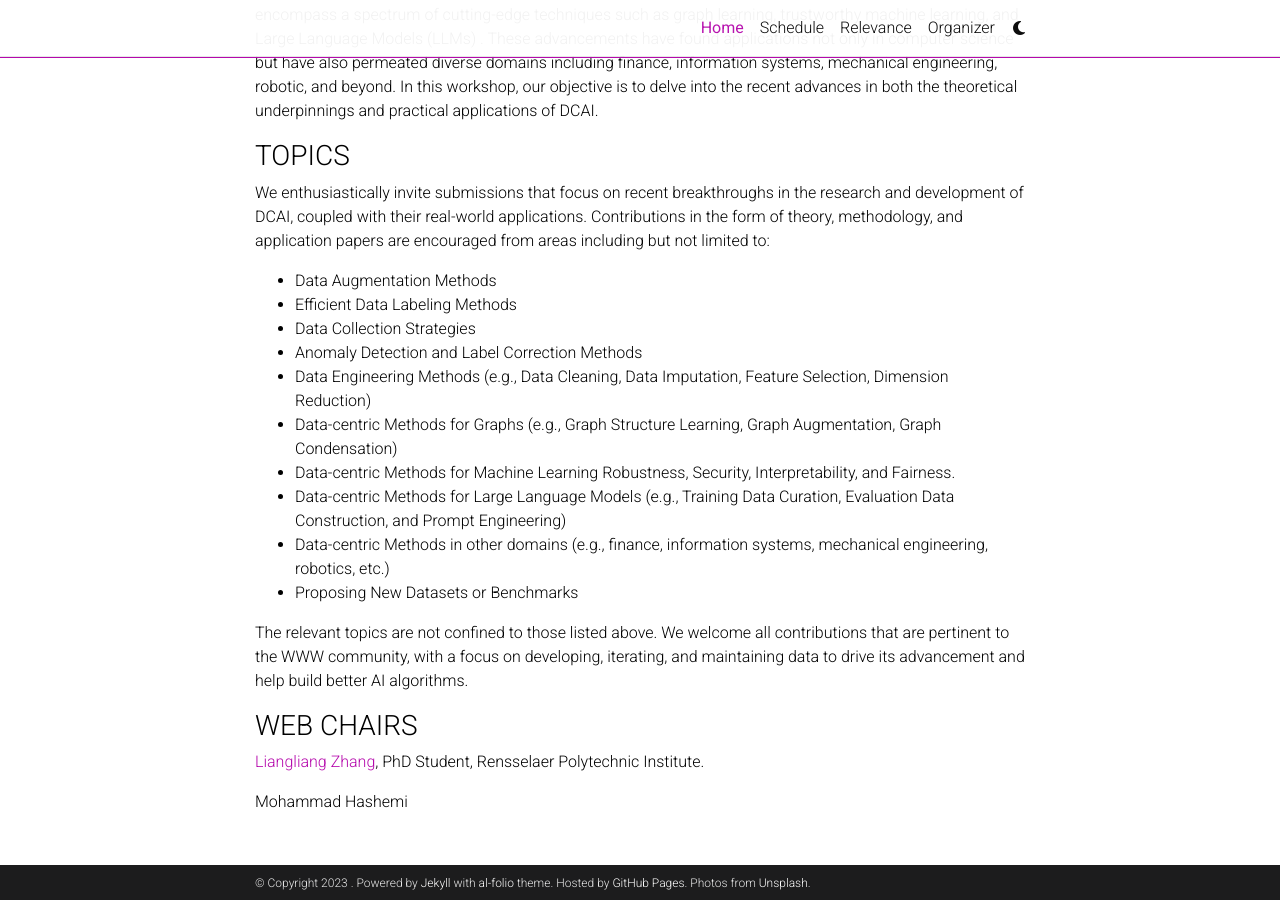
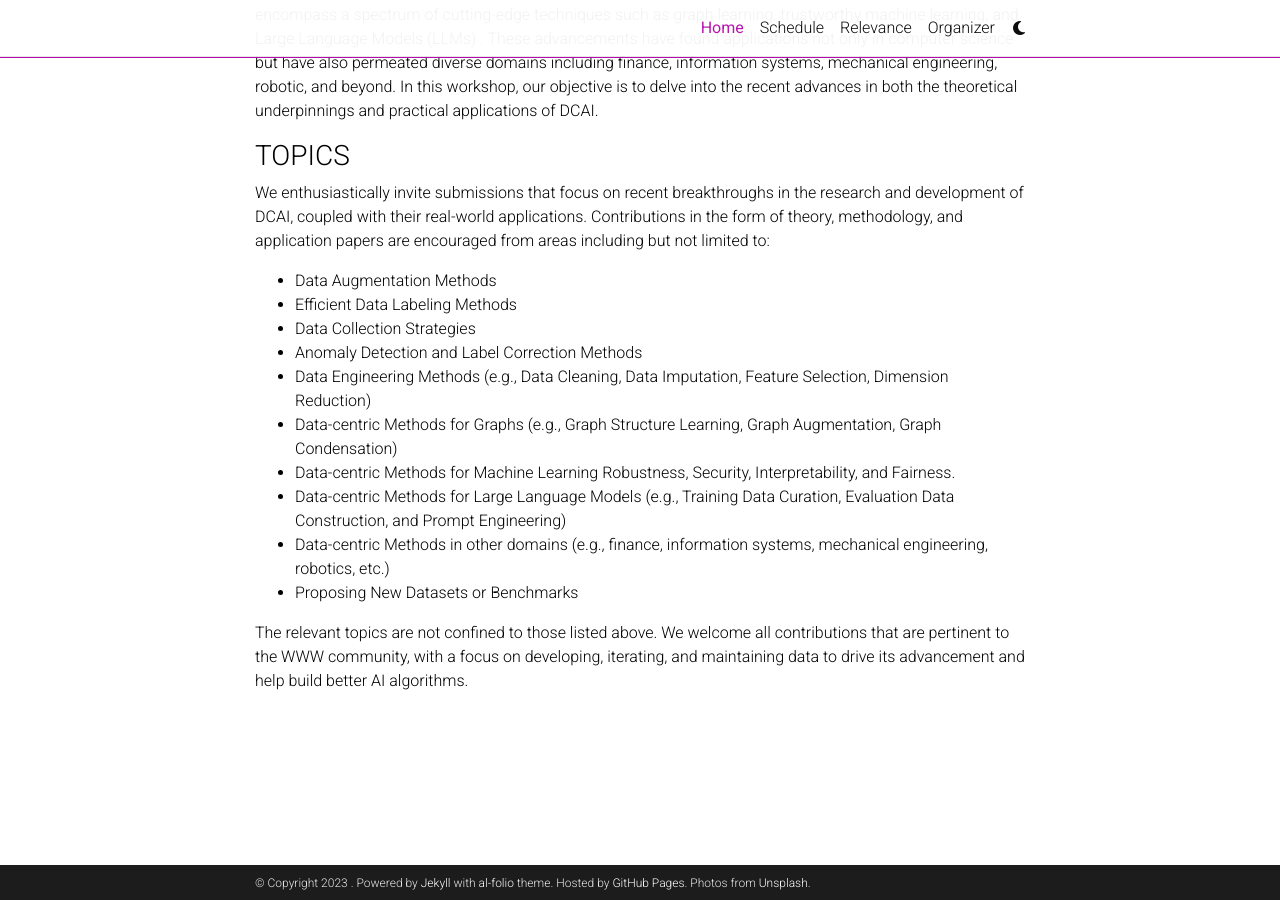
Before and after one commit to dcai-workshop/dcai-workshop.github.io, a Jekyll site: the page built from _pages/about.md, in a window 1280 px wide and 900 px high, scrolled down 769 px. Built offline with Jekyll 4.4.1, drawn with Linux system fonts in a browser that asks for light colours; comment, search, counter and statistics services are not loaded; a style sheet for code colours, icons or effects is not loaded.

Commit message:
update profiles

```diff
--- a/_layouts/profiles.html
+++ b/_layouts/profiles.html
@@ -42,6 +42,7 @@ layout: page
 
           {% endfor %}
           {%- endif %}
+          {{ content }}
         </article>
 
 </div>
--- a/_pages/about.md
+++ b/_pages/about.md
@@ -31,9 +31,3 @@ We enthusiastically invite submissions that focus on recent breakthroughs in the
 - Proposing New Datasets or Benchmarks
 
 The relevant topics are not confined to those listed above. We welcome all contributions that are pertinent to the WWW community, with a focus on developing, iterating, and maintaining data to drive its advancement and help build better AI algorithms.
-
-### WEB CHAIRS
-[Liangliang Zhang](https://dami-lab.github.io/people/), PhD Student, Rensselaer Polytechnic Institute.
-
-<!-- to be added -->
-Mohammad Hashemi
```
Also changed, not shown: _pages/profiles.md (+3 -1 lines).
